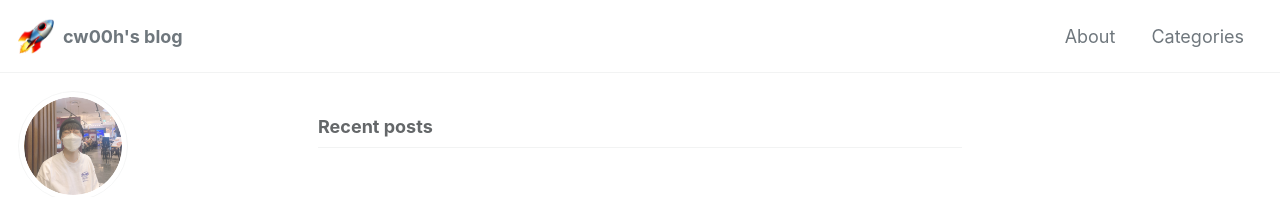
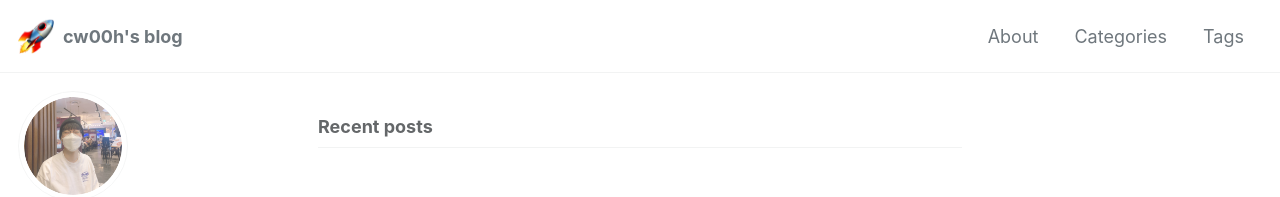
Before and after one commit to cw00h/cw00h.github.io, a Jekyll site: the page built from index.html, in a window 1280 px wide. Shown: the top 197 px of the page. Built offline with Jekyll 4.4.1, drawn with Linux system fonts in a browser that asks for light colours; cached includes are drawn as plain includes; the list of posts is cut into pages by our own code.

Commit message:
Feat: Add  /tags to nav bar

```diff
--- a/_data/navigation.yml
+++ b/_data/navigation.yml
@@ -4,6 +4,8 @@ main:
     url: /about
   - title: "Categories"
     url: /categories
+  - title: "Tags"
+    url: /tags
   # - title: "Sample Posts"
   #   url: /year-archive/
   # - title: "Sample Collections"
```
